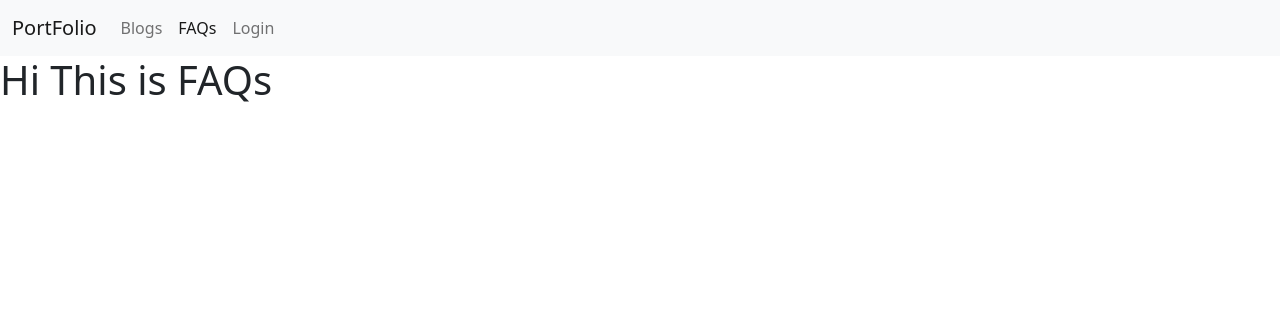
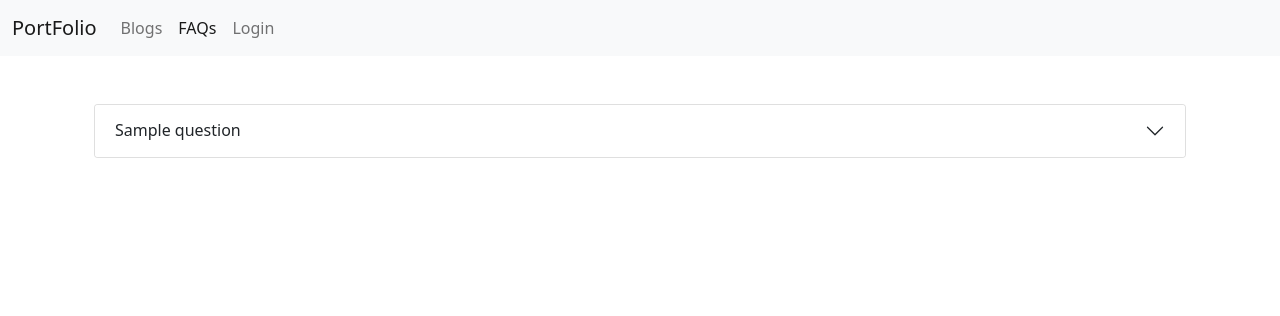
Before and after one commit to baudhyas/PortFolio, a Flask app: template templates/faqs.html in a window 1280 px wide. Shown: the top 316 px of the page. Run offline with Flask 2, Linux system fonts and the light colour scheme; the template is opened without the code that fills it: most values are stand-ins (such as "Sample title", 1, 10 or a date in 2020); some libraries are stand-ins or nearby versions.

Commit message:
Adding Faqs Page

```diff
--- a/templates/faqs.html
+++ b/templates/faqs.html
@@ -2,6 +2,32 @@
 
 {% block title %} Faqs {% endblock %}
 {% block Activate2 %} active {% endblock %}
+
 {% block body %}
-    <h1>Hi This is FAQs</h1>
+
+<div class="container mb-5">
+    <div class="accordion my-5" id="accordionExample">
+        {% for q in question %}
+        <div class="container mb-3">
+            <div class="accordion-item">
+                <h2 class="accordion-header" id="heading{{ q.id }}">
+                    <button class="accordion-button collapsed" type="button" data-bs-toggle="collapse" data-bs-target="#collapse{{ q.id }}" aria-expanded="false" aria-controls="#collapse{{ q.id }}">
+                    {{ q.question }}
+                    </button>
+                </h2>
+                <div id="collapse{{ q.id }}" class="accordion-collapse collapse" aria-labelledby="heading{{ q.id }}" data-bs-parent="#accordionExample">
+                    <div class="accordion-body">
+                    <strong>{{ q.answer }}</strong>
+                </div>
+            </div>
+        </div>
+    </div>
+    {% endfor %}
+</div>
+<div class="container-fluid my-5">
+
+</div>
+
+
+
 {% endblock %}
```
